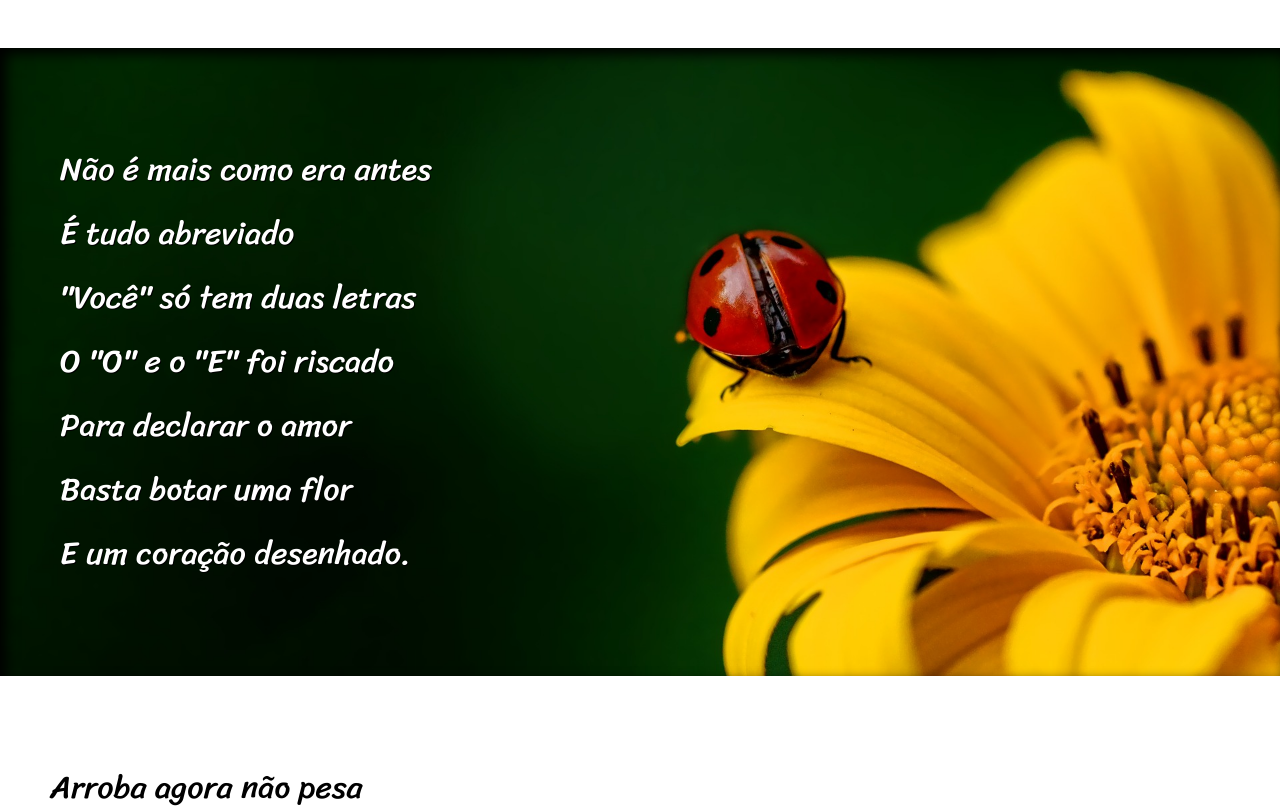
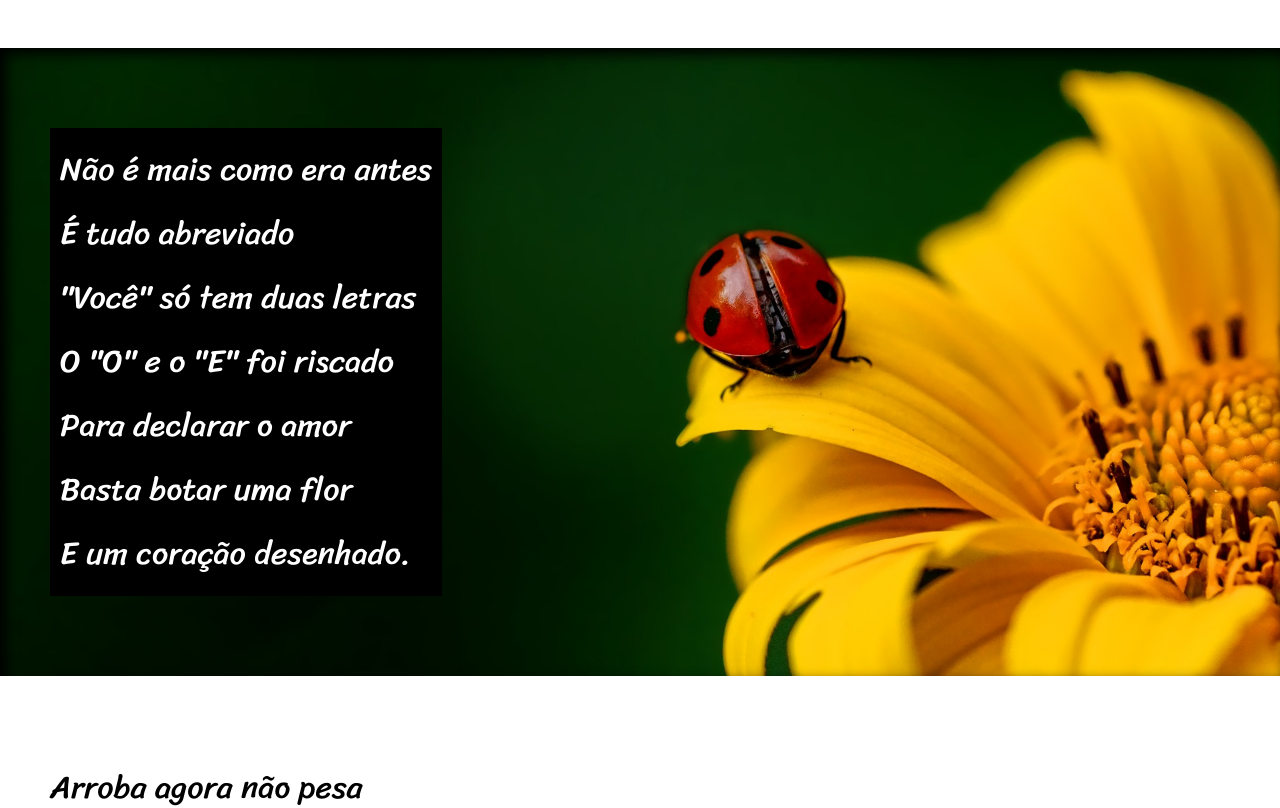
Before and after one commit to AlanPedreira/Projeto-cordel, a plain HTML site: page index.html in a window 1280 px wide. Shown: the part 840-1648 px from the top of the page. Drawn offline with Linux system fonts and the light colour scheme.

Commit message:
nova alteração

```diff
--- a/estilo/style.css
+++ b/estilo/style.css
@@ -78,7 +78,7 @@ section.imagem {
 
 section.imagem > p {
     display: inline-block; /* Este parâmetro ajusta a caixa automáticamente ao conteúdo da section quando o navegador diminui a largura*/
-    background-color: rgba(0, 0, 0, 0);
+    background-color: rgb(0, 0, 0);
     padding: 10px;
     text-shadow: 1px 1px 0px black;
 }
```
